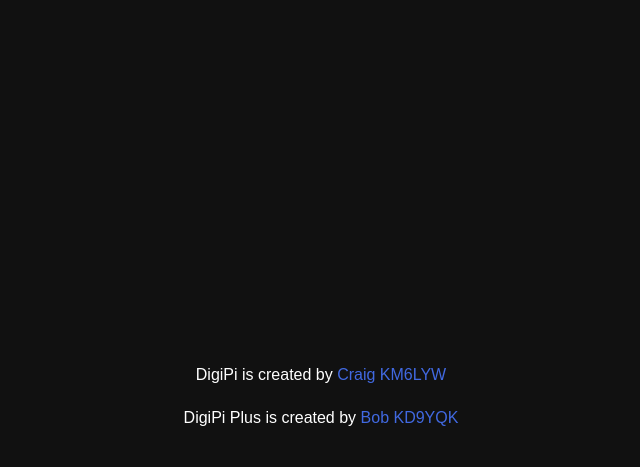
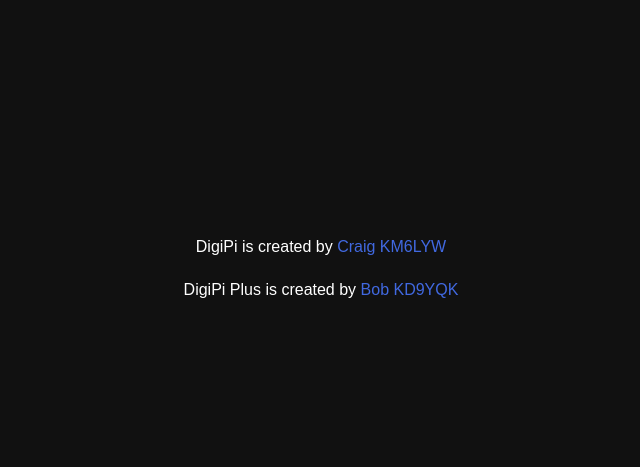
Before and after one commit to KD9YQK/digipi_plus, a PHP site: page /home_plus.php in a window 1280 px wide. Shown: the part 333-800 px from the top of the page, without its empty margins (319-959 px from the left). Run offline with PHP 8.4, Linux system fonts and the light colour scheme.

Commit message:
Update home_plus.php

```diff
--- a/www/home_plus.php
+++ b/www/home_plus.php
@@ -9,7 +9,7 @@
   <div style="margin-top:20%">
     <h1 style="font-size:48px;">DigiPi Plus</h1>
   </div>
-  <div style="margin-top:30%;">
+  <div style="margin-top:20%;">
     <p>DigiPi is created by <a href="https://digipi.org" target="_blank">Craig KM6LYW</a></p>
     <p>DigiPi Plus is created by <a href="https://kd9yqk.com" target="_blank">Bob KD9YQK</a></p>
   </div>
```
